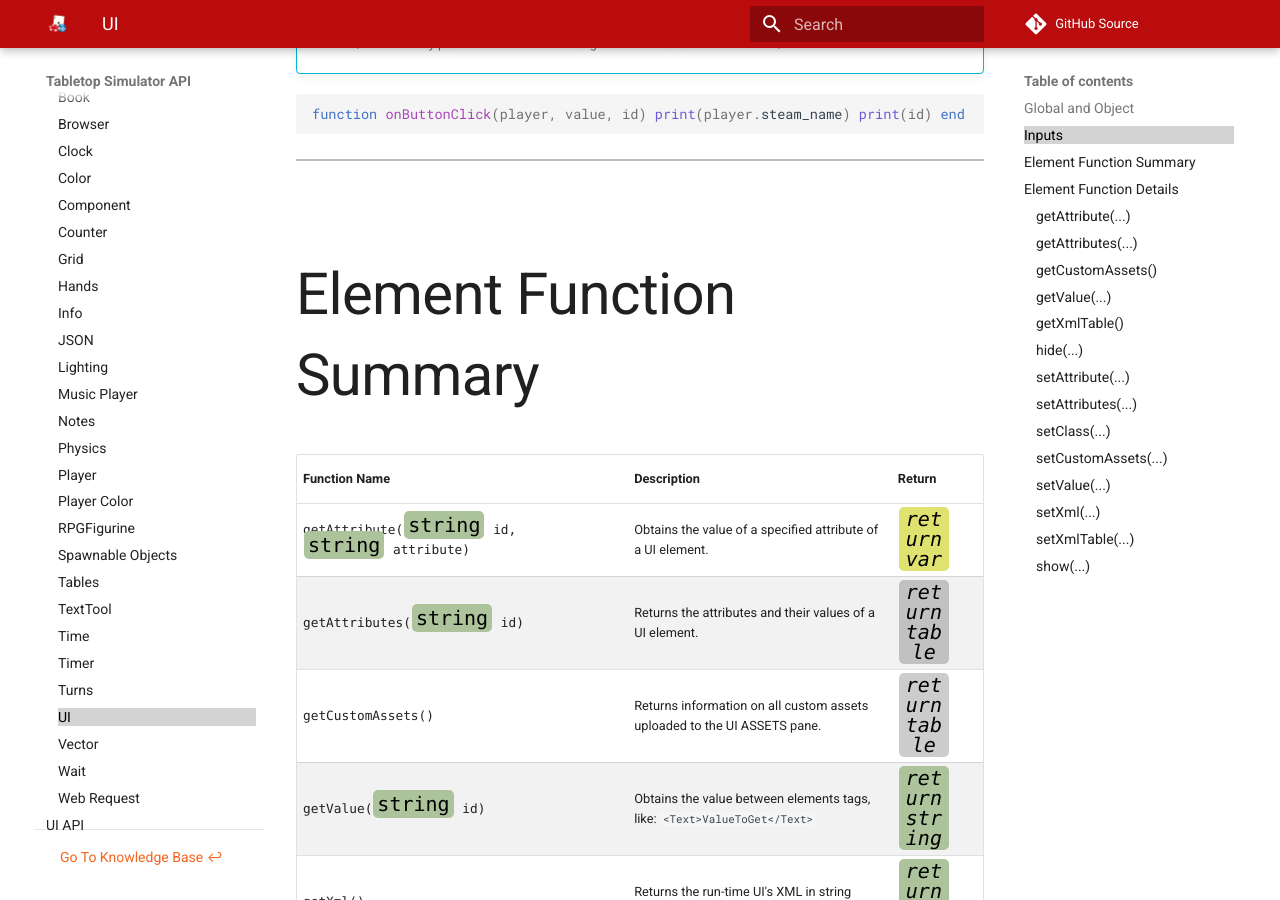
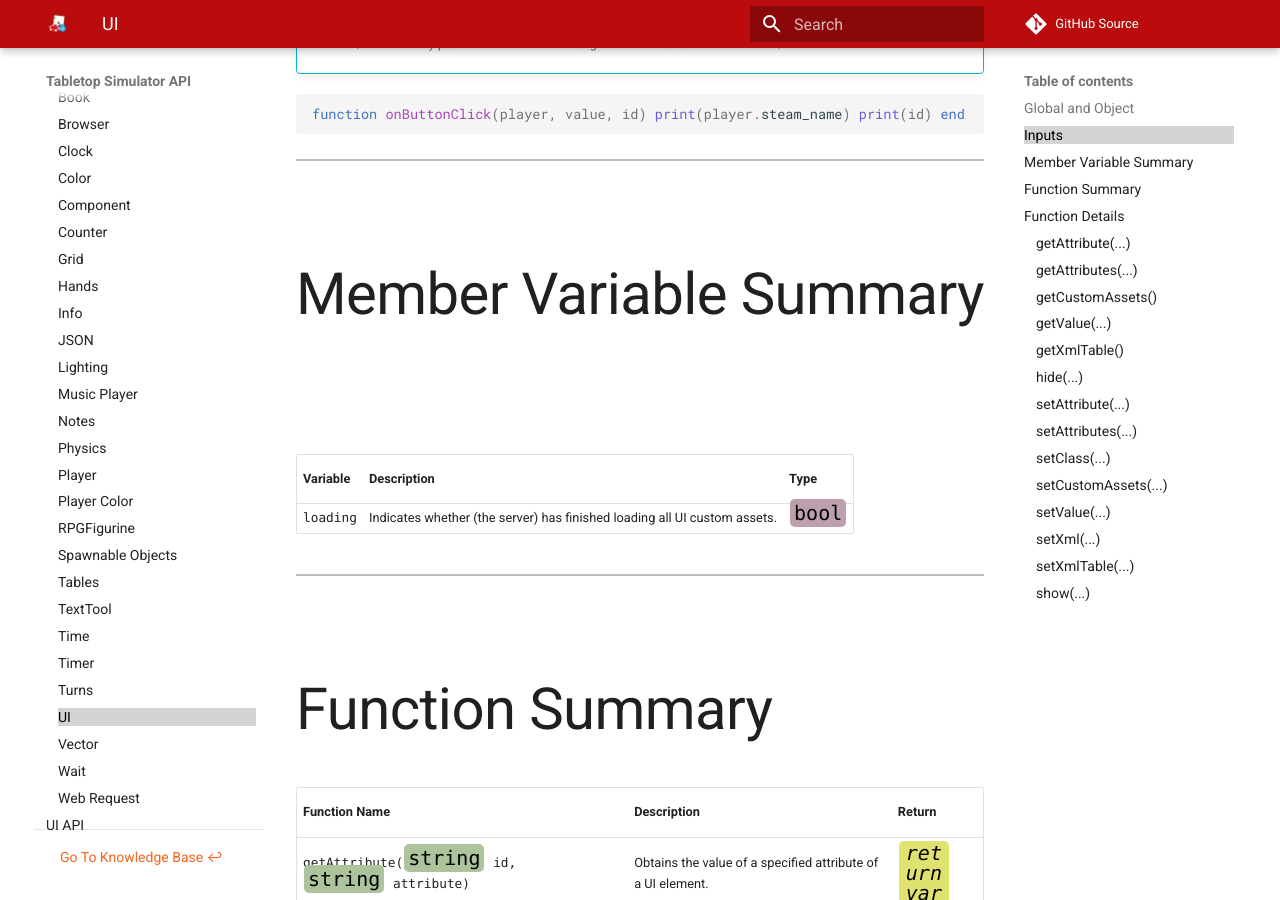
Before and after one commit to Berserk-Games/Tabletop-Simulator-API, an MkDocs documentation site: the page built from docs/ui.md, in a window 1280 px wide and 900 px high, scrolled down 1353 px. Built offline with MkDocs 1.6.1 and Material for MkDocs 9.7.7, drawn with Linux system fonts in a browser that asks for light colours; comment, search, counter and statistics services are not loaded; some of the changed text lies outside the part shown.

Commit message:
Documented UI.loading

```diff
--- a/docs/ui.md
+++ b/docs/ui.md
@@ -7,6 +7,7 @@ UI, a static global class AND an Object class. It is the method to interact with
 
 
 ##Global and Object
+
 UI can either be placed on the screen by using the **Global UI** or placed on an Object using **Object UI**. Depending on which you are using, these commands are used differently.
 
     Example of calling a function targeted at the Global UI:
@@ -37,7 +38,15 @@ end
 
 ---
 
-##Element Function Summary
+##Member Variable Summary
+
+Variable | Description | Type
+-- | -- | :--
+<a class="anchor" id="loading"></a>loading | Indicates whether (the server) has finished loading all UI custom assets. | [<span class="tag boo"></span>](types.md)
+
+---
+
+##Function Summary
 
 Function Name | Description | Return | &nbsp;
 -- | -- | -- | --
@@ -62,7 +71,7 @@ show([<span class="tag str"></span>](types.md)&nbsp;id) | Displays the given UI
 
 ---
 
-##Element Function Details
+##Function Details
 
 ###getAttribute(...)
 
```
